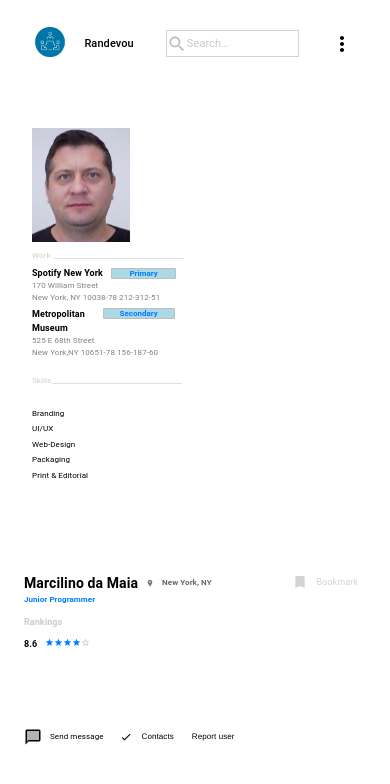
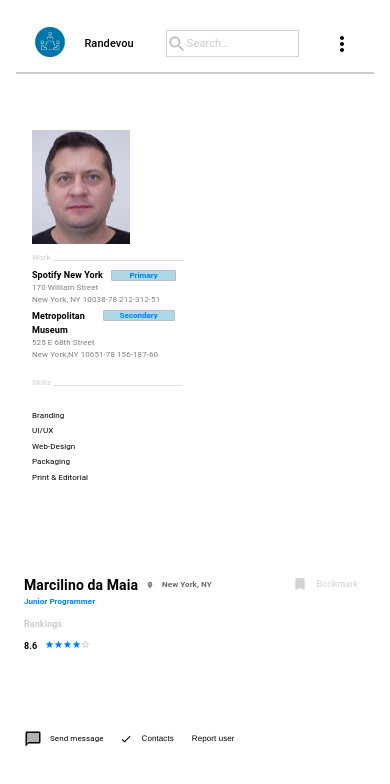
Before and after one commit to marclnomaia/RANDEVOU, a React (Create React App) app in the folder rand-app/: page / in a window 390 px wide. Shown: the top 784 px of the page. Built offline with nearby package versions, Linux system fonts and the light colour scheme.

Commit message:
6-grid commit

```diff
--- a/rand-app/src/components/Body/Taskbar/RandTaskBar.tsx
+++ b/rand-app/src/components/Body/Taskbar/RandTaskBar.tsx
@@ -35,7 +35,7 @@ const RandTaskBar: React.FC = () => {
         <Box sx={{
           bgcolor: 'white',
           width: '100%',
-          mt: isMobile ? 0 : -18,
+          mt: isMobile ? 0 : -19,
           height: { xs: '5vh', md: '12vh', lg: '20vh' }
         }}>
 
@@ -45,7 +45,7 @@ const RandTaskBar: React.FC = () => {
                 display: 'flex',
                 flexDirection: 'row',
                 alignItems: 'center',
-                mb: isMobile ? 0 : 0,
+                mt: isMobile ? 0 : 0,
                 padding: 1
               }}>
               <ChatBubbleTwoToneIcon
@@ -67,7 +67,7 @@ const RandTaskBar: React.FC = () => {
             </Grid>
             <Grid item
               sx={{
-                mb: isMobile ? 0 : 0,
+                mt: isMobile ? 0 : 0,
                 marginRight: 1,
                 display: 'flex',
                 flexDirection: 'row',
@@ -126,7 +126,7 @@ const RandTaskBar: React.FC = () => {
                 flexDirection: 'row',
                 alignItems: 'left',
                 padding: 1,
-                mt: isMobile ? -30 : 0,
+                mt: isMobile ? 0 : 0,
                 ml: isMobile ? 0 : -6
               }}>
               {messageBoxVisible && (
@@ -218,13 +218,17 @@ const RandTaskBar: React.FC = () => {
                                 }}>
                                 <Typography variant="body2" component="span"
                                   sx={{
-                                    fontSize: isMobile ? 8 : 12, mt: -3, ml: 0
+                                    fontSize: isMobile ? 8 : 12,
+                                    mt: -3,
+                                    ml: 0
                                   }}>
                                   Phone:
                                 </Typography>
                                 <Typography variant="body2" component="span" color="primary"
                                   sx={{
-                                    fontSize: isMobile ? 8 : 12, mt: -3, ml: 0
+                                    fontSize: isMobile ? 8 : 12,
+                                    mt: -3,
+                                    ml: 0
                                   }}
                                 >+4167318796
                                 </Typography>
@@ -243,7 +247,9 @@ const RandTaskBar: React.FC = () => {
                                 <Box display="flex" gap={3} flexDirection="row" alignItems="center" >
                                   <Typography variant="body1" component="span"
                                     sx={{
-                                      fontSize: isMobile ? 8 : 12, mt: -2, ml: 0
+                                      fontSize: isMobile ? 8 : 12,
+                                      mt: -2,
+                                      ml: 0
                                     }}>
                                     Address:
                                   </Typography>
--- a/rand-app/src/components/Header/RandNavBar.tsx
+++ b/rand-app/src/components/Header/RandNavBar.tsx
@@ -1,7 +1,7 @@
 import React, { useState } from 'react';
 import {
   Toolbar, IconButton, Typography, InputBase, Badge,
-  Grid, Box, Menu, MenuItem, useMediaQuery, useTheme
+  Grid, Box, Menu, MenuItem, useMediaQuery, useTheme, Divider, makeStyles
 } from '@mui/material';
 import SearchIcon from '@mui/icons-material/Search';
 import AccountCircle from '@mui/icons-material/AccountCircle';
@@ -97,13 +97,18 @@ const RandNavBar: React.FC = () => {
     </Menu>
   );
 
+
+
   return (
+
+
     <Grid container alignItems="flex-start" justifyContent="flex-end" padding={2}>
       <Grid item xs={12} sm={3} md={12} lg={12}>
         <Box sx={{
           bgcolor: 'white',
           width: '100%',
           minHeight: { xs: '5vh', md: '12vh', lg: '12vh' },
+          borderBottom: '2px solid #ccc'
         }}>
           <Toolbar>
             <Grid container alignItems="center" spacing={2}>
@@ -250,6 +255,7 @@ const RandNavBar: React.FC = () => {
 
                             }}
                           />
+
                         </Box>
                       </Grid>
                     </Box>
```
